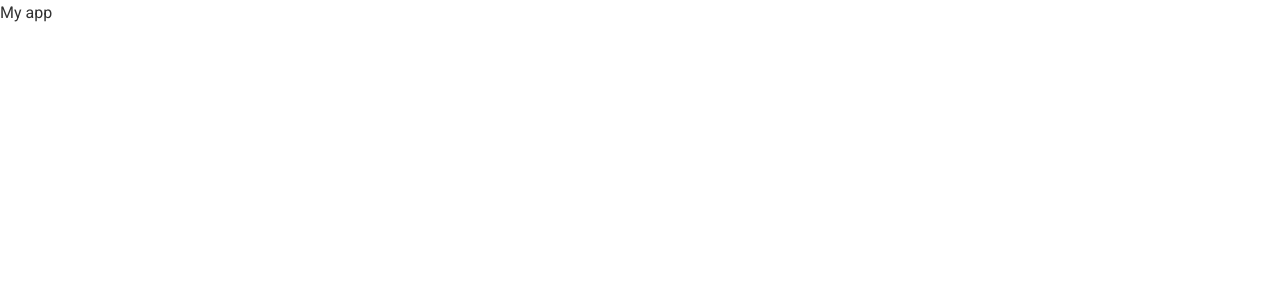
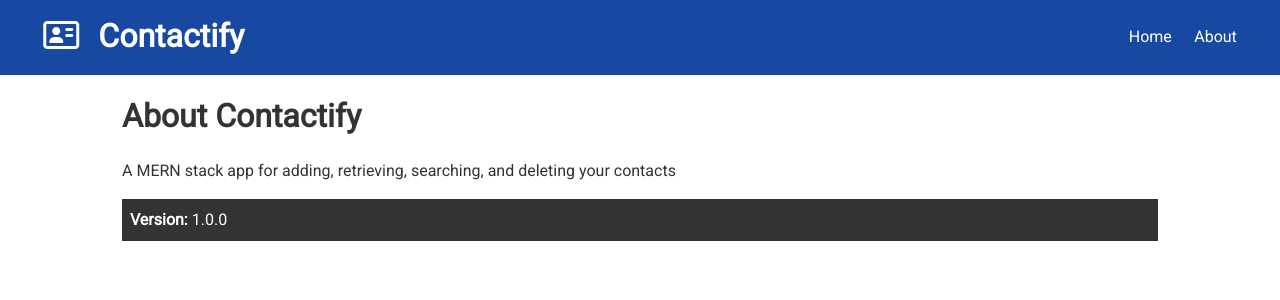
Before and after one commit to PeterJSims/contacts, a React (Create React App) app in the folder client/: page /about in a window 1280 px wide. Shown: the top 300 px of the page. Built offline with nearby package versions, Linux system fonts and the light colour scheme; the HTML template or start-up script is replaced by a standard one.

Commit message:
basic pages and initial state

```diff
--- a/client/src/App.js
+++ b/client/src/App.js
@@ -1,8 +1,27 @@
-import React from 'react';
+import React, { Fragment } from 'react';
+import { BrowserRouter as Router, Route, Switch } from 'react-router-dom';
 import './App.css';
+import Home from './components/pages/Home';
+import About from './components/pages/About';
+import Navbar from './components/layout/Navbar';
+import ContactState from './context/contact/ContactState';
 
 const App = () => {
-	return <div className="App">My app</div>;
+	return (
+		<ContactState>
+			<Router>
+				<Fragment>
+					<Navbar />
+					<div className="container">
+						<Switch>
+							<Route exact path="/" component={Home} />
+							<Route exact path="/about" component={About} />
+						</Switch>
+					</div>
+				</Fragment>
+			</Router>
+		</ContactState>
+	);
 };
 
 export default App;
--- /dev/null
+++ b/client/src/components/layout/Navbar.js
@@ -0,0 +1,34 @@
+import React from 'react';
+import PropTypes from 'prop-types';
+import { Link } from 'react-router-dom';
+
+const Navbar = ({ title, icon }) => {
+	return (
+		<div className="navbar bg-primary">
+			<h1>
+				<Link to="/">
+					<i className={icon} />
+				</Link>{' '}
+				{title}
+			</h1>
+			<ul>
+				<li>
+					<Link to="/">Home</Link>
+					<Link to="/about">About</Link>
+				</li>
+			</ul>
+		</div>
+	);
+};
+
+Navbar.propTypes = {
+	title: PropTypes.string.isRequired,
+	icon: PropTypes.string
+};
+
+Navbar.defaultProps = {
+	title: 'Contactify',
+	icon: 'far fa-address-card'
+};
+
+export default Navbar;
--- /dev/null
+++ b/client/src/components/pages/About.js
@@ -0,0 +1,15 @@
+import React from 'react';
+
+const About = () => {
+	return (
+		<div>
+			<h1>About Contactify</h1>
+			<p className="my-1">A MERN stack app for adding, retrieving, searching, and deleting your contacts</p>
+			<p className="bg-dark p">
+				<strong>Version:</strong> 1.0.0
+			</p>
+		</div>
+	);
+};
+
+export default About;
--- /dev/null
+++ b/client/src/components/pages/Home.js
@@ -0,0 +1,11 @@
+import React from 'react';
+
+const Home = () => {
+	return (
+		<div>
+			<h1>Home</h1>
+		</div>
+	);
+};
+
+export default Home;
--- /dev/null
+++ b/client/src/context/contact/ContactState.js
@@ -0,0 +1,69 @@
+import React, { useReducer } from 'react';
+import uuid from 'uuid';
+import ContactContext from './contactContext';
+import contactReducer from './contactReducer';
+import {
+	ADD_CONTACT,
+	DELETE_CONTACT,
+	SET_CURRENT,
+	CLEAR_CURRENT,
+	UPDATE_CONTACT,
+	FILTER_CONTACTS,
+	CLEAR_FILTER
+} from '../types';
+
+const ContactState = (props) => {
+	const initialState = {
+		contacts: [
+			{
+				id: 1,
+				name: 'Jill Johnson',
+				email: 'jill@gmail.com',
+				phone: '111-111-1111',
+				type: 'personal'
+			},
+			{
+				id: 2,
+				name: 'Sara Watson',
+				email: 'sara@gmail.com',
+				phone: '222-222-2222',
+				type: 'personal'
+			},
+			{
+				id: 3,
+				name: 'Harry White',
+				email: 'harry@gmail.com',
+				phone: '333-333-333',
+				type: 'professional'
+			}
+		]
+	};
+
+	const [ state, dispatch ] = useReducer(contactReducer, initialState);
+
+	//Add Contact
+
+	//Delete Contact
+
+	//Set Current Contact
+
+	//Clear Current Contact
+
+	//Update Existing Contact
+
+	//Filter Contacts
+
+	//Clear Filter
+
+	return (
+		<ContactContext.Provider
+			value={{
+				contacts: state.contacts
+			}}
+		>
+			{props.children}
+		</ContactContext.Provider>
+	);
+};
+
+export default ContactState;
--- /dev/null
+++ b/client/src/context/contact/contactContext.js
@@ -0,0 +1,5 @@
+import { createContext } from 'react';
+
+const contactContext = createContext();
+
+export default contactContext;
--- /dev/null
+++ b/client/src/context/types.js
@@ -0,0 +1,9 @@
+export const ADD_CONTACT = 'ADD_CONTACT';
+export const DELETE_CONTACT = 'DELETE_CONTACT';
+export const SET_CURRENT = 'SET_CURRENT';
+export const CLEAR_CURRENT = 'CLEAR_CURRENT';
+export const UPDATE_CONTACT = 'UPDATE_CONTACT';
+export const FILTER_CONTACTS = 'FILTER_CONTACTS';
+export const CLEAR_FILTER = 'CLEAR_FILTER';
+export const SET_ALERT = 'SET_ALERT';
+export const REMOVE_ALERT = 'REMOVE_ALERT';
```
Also changed, not shown: client/src/context/contact/contactReducer.js (added).
